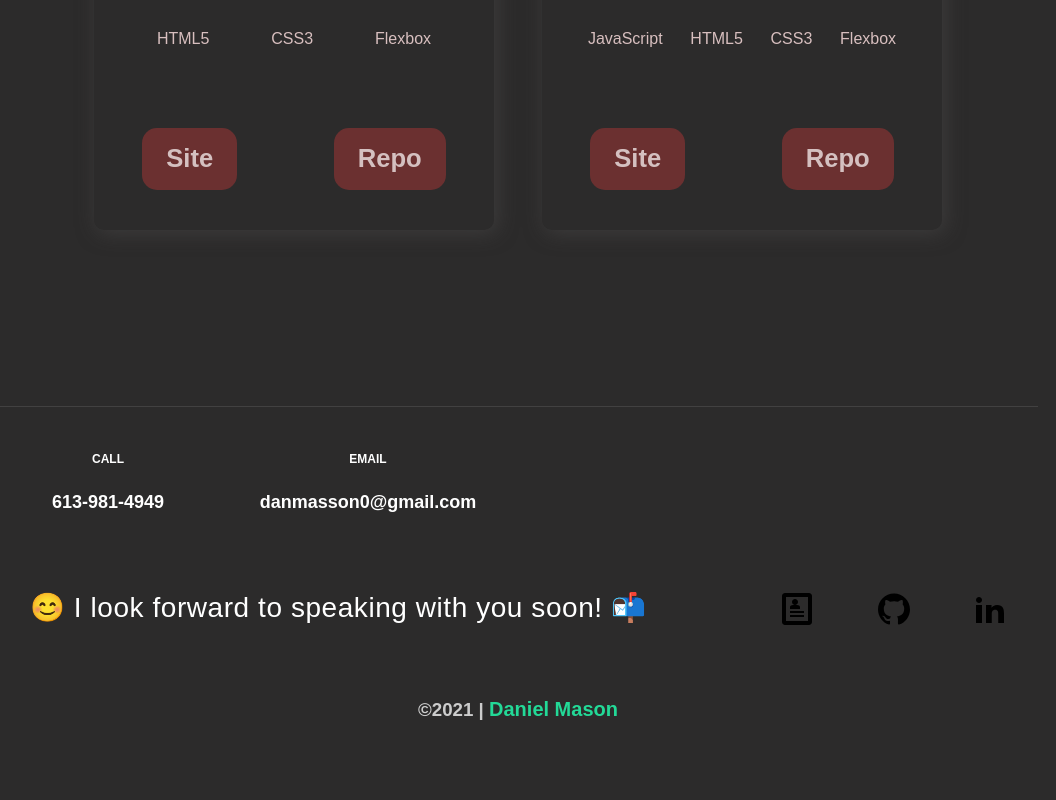
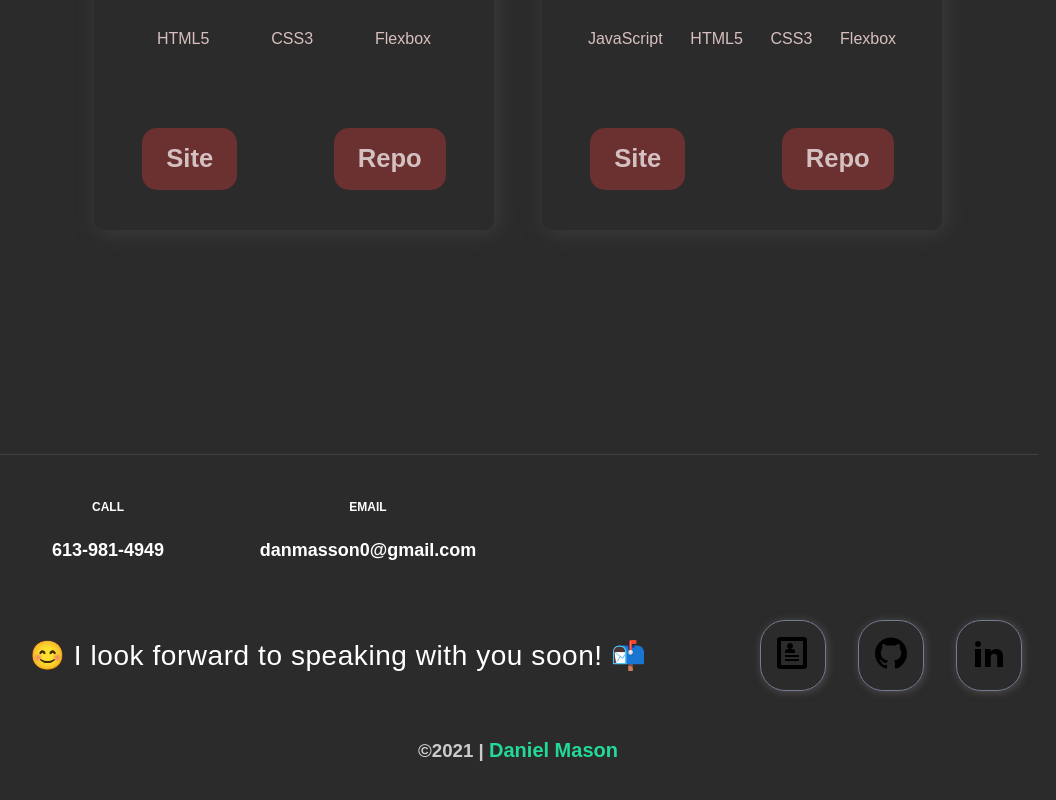
Before and after one commit to danielmason89/portfolio-website, a React (Create React App) app: page /Work in a window 1280 px wide. Shown: the part 2313-3113 px from the top of the page, without its empty margins (122-1178 px from the left). Built offline with nearby package versions, Linux system fonts and the light colour scheme.

Commit message:
added CSS animation styles to social icons in footer to provide more contrast

```diff
--- a/src/components/Footer/Footer.js
+++ b/src/components/Footer/Footer.js
@@ -122,6 +122,10 @@ const MainFooter = styled.footer`
   @media (min-width: 268px) {
     padding-top: 1rem;
   }
+
+  @media (min-width: 1041px) {
+    padding-top: 4rem;
+  }
 `;
 
 export default Footer;
--- a/src/pages/Contact.js
+++ b/src/pages/Contact.js
@@ -10,8 +10,8 @@ const Contact = () => {
           <h1 id="contact">Contact -📬- Social</h1>
         </header>
         <p>
-          If you’re looking for a fun and collaborative front end developer,
-          let’s chat over coffee or Zoom!
+          If you are looking for a fun and collaborative front end developer,
+          lets chat over coffee or Zoom!
           <br />I look forward to chatting with you, to build something
           creative! <br />
           Feel free to check out at my current resume, GitHub, and Linkedin.
@@ -73,7 +73,7 @@ const MainContact = styled.footer`
     }
   }
   @media (max-width: 768px) {
-    height: 110vh;
+    height: 135vh;
     p {
       font-size: 1.8rem;
     }
@@ -82,10 +82,10 @@ const MainContact = styled.footer`
     h1 {
       font-size: 3rem;
     }
-    height: 125vh;
+    height: 155vh;
   }
   @media (min-width: 769px) {
-    height: 115vh;
+    height: 125vh;
     p {
       font-size: 1.7rem;
     }
--- a/src/styles.js
+++ b/src/styles.js
@@ -225,15 +225,37 @@ export const SectionText = styled.p`
 
 // Social Icons
 
-export const SocialIcons = styled.a`
+export const SocialIcons = styled.button`
   transition: 0.3s ease;
   color: white;
   border-radius: 25px;
-  padding: 2rem 2rem;
+  padding: 1rem 1rem;
+  border: 1px solid #727c92;
+  margin: 0rem 1rem;
+  box-shadow: 1px 1px 8px rgba(119, 115, 115, 0.5);
   &:hover {
     background-color: #99a2b5;
     transform: scale(1);
     cursor: pointer;
-    padding: 1rem;
+    border: 1px solid #727c92;
+  }
+  :before {
+    content: "";
+    position: absolute;
+    top: 0;
+    bottom: 0;
+    left: 0;
+    right: 0;
+    z-index: -1;
+    border-radius: 25px;
+
+    transition: top, right, left, bottom, 100ms ease-in-out;
+  }
+  :hover::before,
+  :focus::before {
+    top: calc(2px * -2);
+    left: calc(2px * -2);
+    right: calc(2px * -2);
+    bottom: calc(2px * -2);
   }
 `;
```
